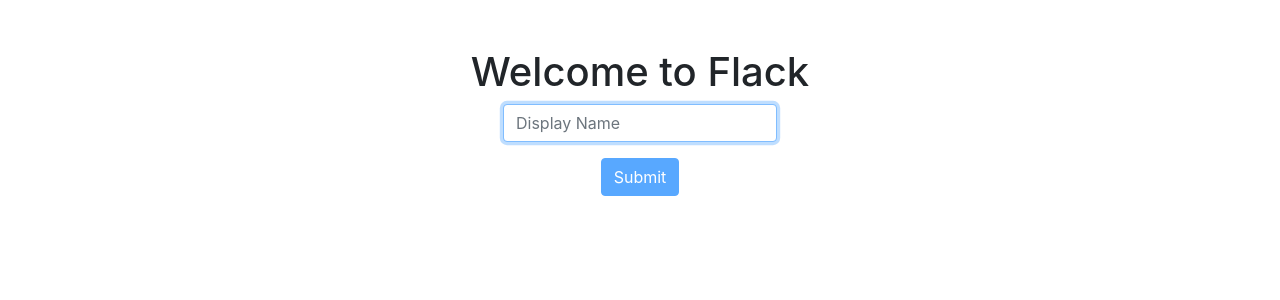
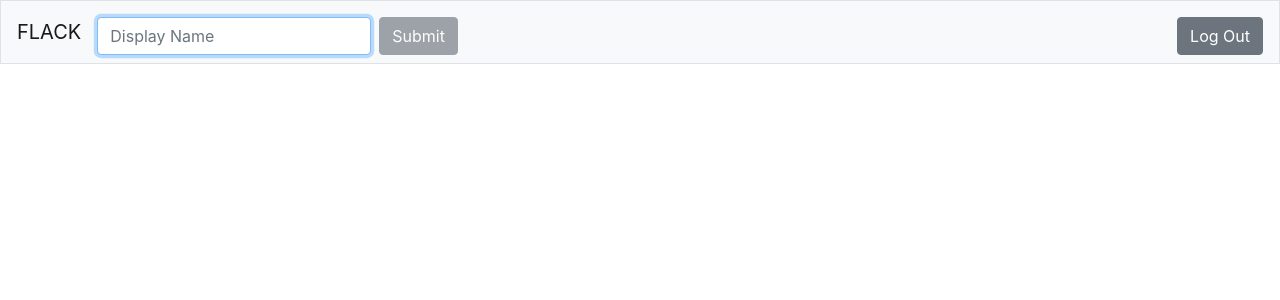
Before and after one commit to alecoad/project2-flack, a Flask app: page / in a window 1280 px wide. Shown: the top 300 px of the page. Run offline with Flask 2, Linux system fonts and the light colour scheme; some libraries are stand-ins or nearby versions.

Commit message:
Created navbar with login/logout

```diff
--- a/templates/index.html
+++ b/templates/index.html
@@ -26,18 +26,27 @@
         <title>Flack</title>
     </head>
     <body>
-        <header class="text-center">
-
-        </header>
+        <nav class="navbar navbar-expand-md navbar-light bg-light border">
+            <a class="navbar-brand" href="/">FLACK</a>
+            <button aria-controls="navbar" aria-expanded="false" aria-label="Toggle navigation" class="navbar-toggler" data-target="#navbar" data-toggle="collapse" type="button">
+                <span class="navbar-toggler-icon"></span>
+            </button>
+            <div id="navbar" class="collapse navbar-collapse">
+                <ul class="navbar-nav mr-auto mt-2">
+                    <form id="name-form" class="form-inline my-2 my-lg-0">
+                        <input id="name" class="form-control mr-sm-2" autocomplete="off" autofocus placeholder="Display Name" type="text">
+                        <button id="name-submit" <button class="btn btn-secondary my-2 my-sm-0" type="submit">Submit</button>
+                    </form>
+                </ul>
+                <ul class="navbar-nav ml-auto mt-2">
+                    <li class="nav-item">
+                        <button class="btn btn-secondary" id="logout" type="button" onclick="localStorage.clear()">Log Out</button>
+                    </li>
+                </ul>
+            </div>
+        </nav>
 
         <main class="container p-5">
-            <form id="name-form">
-                <h1>Welcome to Flack</h1>
-                <div class="form-group">
-                    <input id="name" class="form-control" autocomplete="off" autofocus placeholder="Display Name" type="text">
-                </div>
-                <button class="btn btn-primary" id="name-submit" type="submit">Submit</button>
-            </form>
 
             <h1 id="name-display"></h1>
 
@@ -73,8 +82,6 @@
                         <button class="btn btn-primary" id="message-submit" type="submit">Send</button>
                     </form>
                 </div>
-                <br>
-                <button class="btn btn-secondary" id="logout" type="button" onclick="localStorage.clear()">Log Out</button>
             </div>
         </main>
     </body>
```
